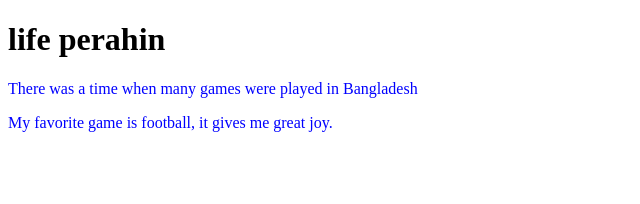
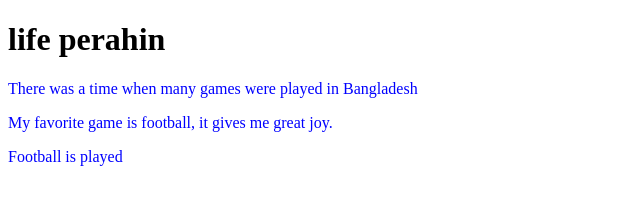
Before and after one commit to kabbo500/My-5th-repo, a plain HTML site: page index.html in a window 1280 px wide. Shown: the whole page, without its empty margins (0-640 px from the left). Drawn offline with Linux system fonts and the light colour scheme.

Commit message:
add pragraph

```diff
--- a/index.html
+++ b/index.html
@@ -11,5 +11,6 @@
     <h1>life perahin</h1>
     <p>There was a time when many games were played in Bangladesh</p>
     <p>My favorite game is football, it gives me great joy.</p>
+    <p>Football is played </p>
 </body>
 </html>
```
